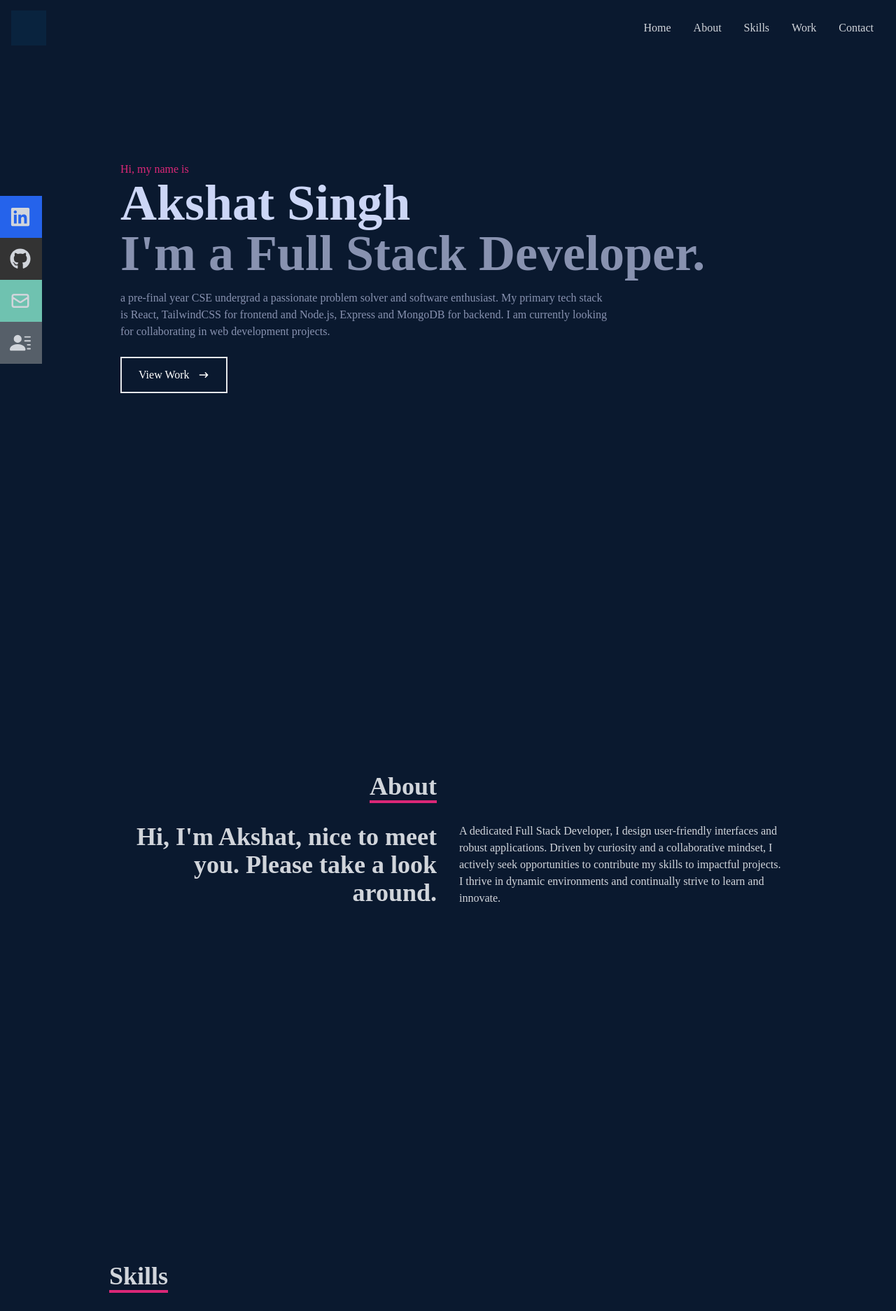
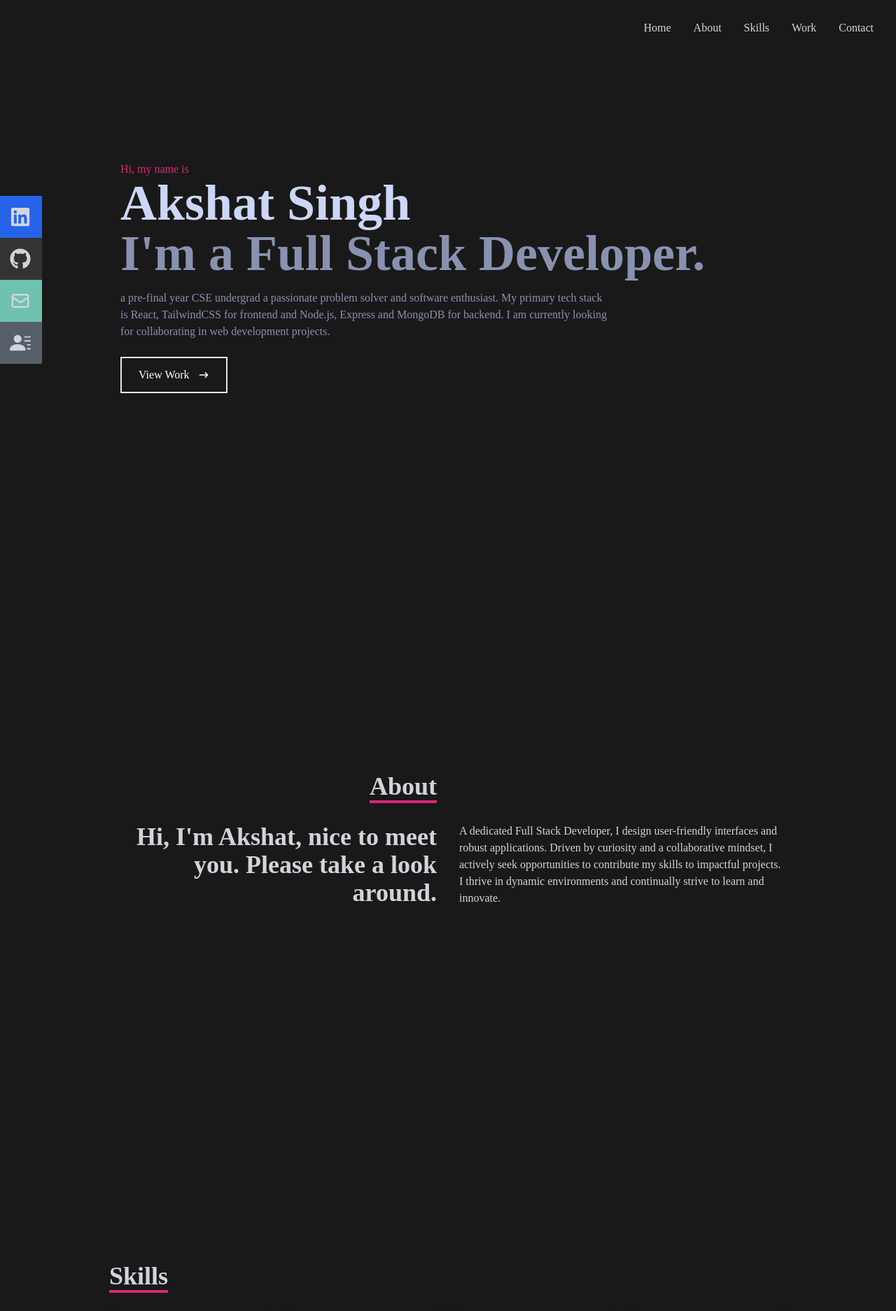
Before and after one commit to abhi-yo/Portfolio, a React (Create React App) app: page / in a window 1280 px wide. Shown: the top 1874 px of the page at 70% size. Built offline with nearby package versions, Linux system fonts and the light colour scheme.

Commit message:
:recycle: code

```diff
--- a/src/components/About.jsx
+++ b/src/components/About.jsx
@@ -2,7 +2,7 @@
 
 const About = () => {
   return (
-    <div name="about" className="w-full h-screen bg-[#0a192f] text-gray-300">
+    <div name="about" className="w-full h-screen bg-[#191919] text-gray-300">
       <div className="flex flex-col justify-center items-center h-full">
         <div className="max-w-[1000px] w-full grid grid-cols-1 sm:grid-cols-2 gap-8 px-4">
           <div className="sm:text-right">
--- a/src/components/Contact.jsx
+++ b/src/components/Contact.jsx
@@ -4,7 +4,7 @@
   return (
     <div
       name="contact"
-      className="w-full h-screen bg-[#0a192f] flex justify-center items-center p-4"
+      className="w-full h-screen bg-[#191919] flex justify-center items-center p-4"
     >
       <form
         method="POST"
--- a/src/components/Home.jsx
+++ b/src/components/Home.jsx
@@ -18,7 +18,7 @@
     scrollToWork();
   };
   return (
-    <div name="home" className="w-full h-screen bg-[#0a192f]">
+    <div name="home" className="w-full h-screen bg-[#191919]">
       {/* Container */}
       <div className="max-w-[1000px] mx-auto px-8 flex flex-col justify-center h-full">
         <p className="text-pink-600">Hi, my name is</p>
--- a/src/components/Navbar.jsx
+++ b/src/components/Navbar.jsx
@@ -8,11 +8,15 @@
 const Navbar = () => {
   const [nav, setNav] = useState(false);
   const handleClick = () => setNav(!nav);
+  const logoStyle = {
+    width: "50px", // Set the width to match your image's width
+    height: "50px", // Set the height to match your image's height
+    backgroundColor: "#191919", // Set the background color to match your navbar
+  };
+
   return (
-    <div className="fixed w-full h-[80px] flex justify-between items-center px-4 bg-[#0a192f] text-gray-300">
-      <div>
-        <img src={Logo} style={{ width: "50px" }} />
-      </div>
+    <div className="fixed w-full h-[80px] flex justify-between items-center px-4 bg-[#191919] text-gray-300">
+      <div style={logoStyle}></div> {/* Placeholder for the logo */}
       {/* menu */}
       <ul className="hidden md:flex">
         <li>
@@ -50,7 +54,7 @@
         className={
           !nav
             ? "hidden"
-            : "absolute top-0 left-0 w-full h-screen bg-[#0a192f] flex flex-col justify-center items-center"
+            : "absolute top-0 left-0 w-full h-screen bg-[#191919] flex flex-col justify-center items-center"
         }
       >
         <li className="py-6 text-4xl">
--- a/src/components/Skills.jsx
+++ b/src/components/Skills.jsx
@@ -9,7 +9,7 @@
 
 const Skills = () => {
   return (
-    <div name="skills" className="w-full h-screen bg-[#0a192f] text-gray-300">
+    <div name="skills" className="w-full h-screen bg-[#191919] text-gray-300">
       {/* Container */}
       <div className="max-w-[1000px] mx-auto p-4 flex flex-col justify-center w-full h-full">
         <div>
--- a/src/components/Work.jsx
+++ b/src/components/Work.jsx
@@ -65,7 +65,7 @@
     <div
       id="work"
       name="work"
-      className="flex flex-col w-full md:h-screen text-gray-300 bg-[#0a192f]"
+      className="flex flex-col w-full md:h-screen text-gray-300 bg-[#191919]"
     >
       <div className="max-w-[1000px] mx-auto p-4 flex flex-col justify-center w-full h-full">
         <div className="pb-8">
```
